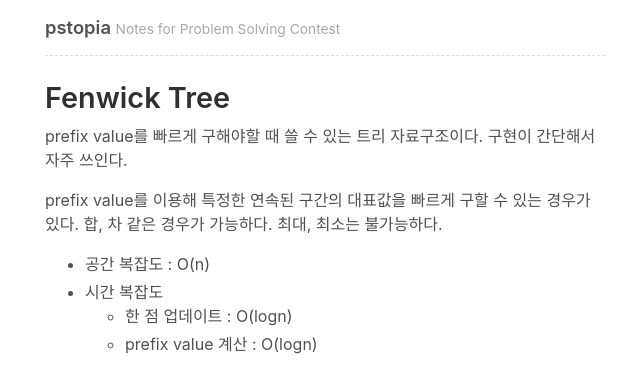
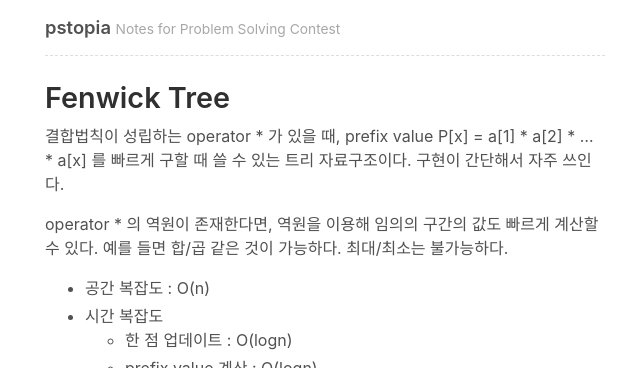
Before and after one commit to pstopia/pstopia.github.io, a Jekyll site: the page built from notes/data-structure/fenwick-tree.md, in a window 1280 px wide, cut to the strip 0-368 px from the top of the page. Shown: the whole strip, without its empty margins (315-955 px from the left). Built offline with Jekyll 4.4.1, drawn with Linux system fonts in a browser that asks for light colours; some web fonts are replaced; comment, search, counter and statistics services are not loaded.

Commit message:
modify fenwick tree description

```diff
--- a/notes/data-structure/fenwick-tree.md
+++ b/notes/data-structure/fenwick-tree.md
@@ -3,9 +3,12 @@ layout: page
 title: Fenwick Tree
 ---
 
-prefix value를 빠르게 구해야할 때 쓸 수 있는 트리 자료구조이다. 구현이 간단해서 자주 쓰인다.
+결합법칙이 성립하는 operator * 가 있을 때,
+prefix value P[x] = a[1] * a[2] * ... * a[x] 를
+빠르게 구할 때 쓸 수 있는 트리 자료구조이다. 구현이 간단해서 자주 쓰인다.
 
-prefix value를 이용해 특정한 연속된 구간의 대표값을 빠르게 구할 수 있는 경우가 있다. 합, 차 같은 경우가 가능하다. 최대, 최소는 불가능하다.
+operator * 의 역원이 존재한다면, 역원을 이용해 임의의 구간의 값도 빠르게 계산할 수 있다.
+예를 들면 합/곱 같은 것이 가능하다. 최대/최소는 불가능하다.
 
   * 공간 복잡도 : O(n)
   * 시간 복잡도
```
